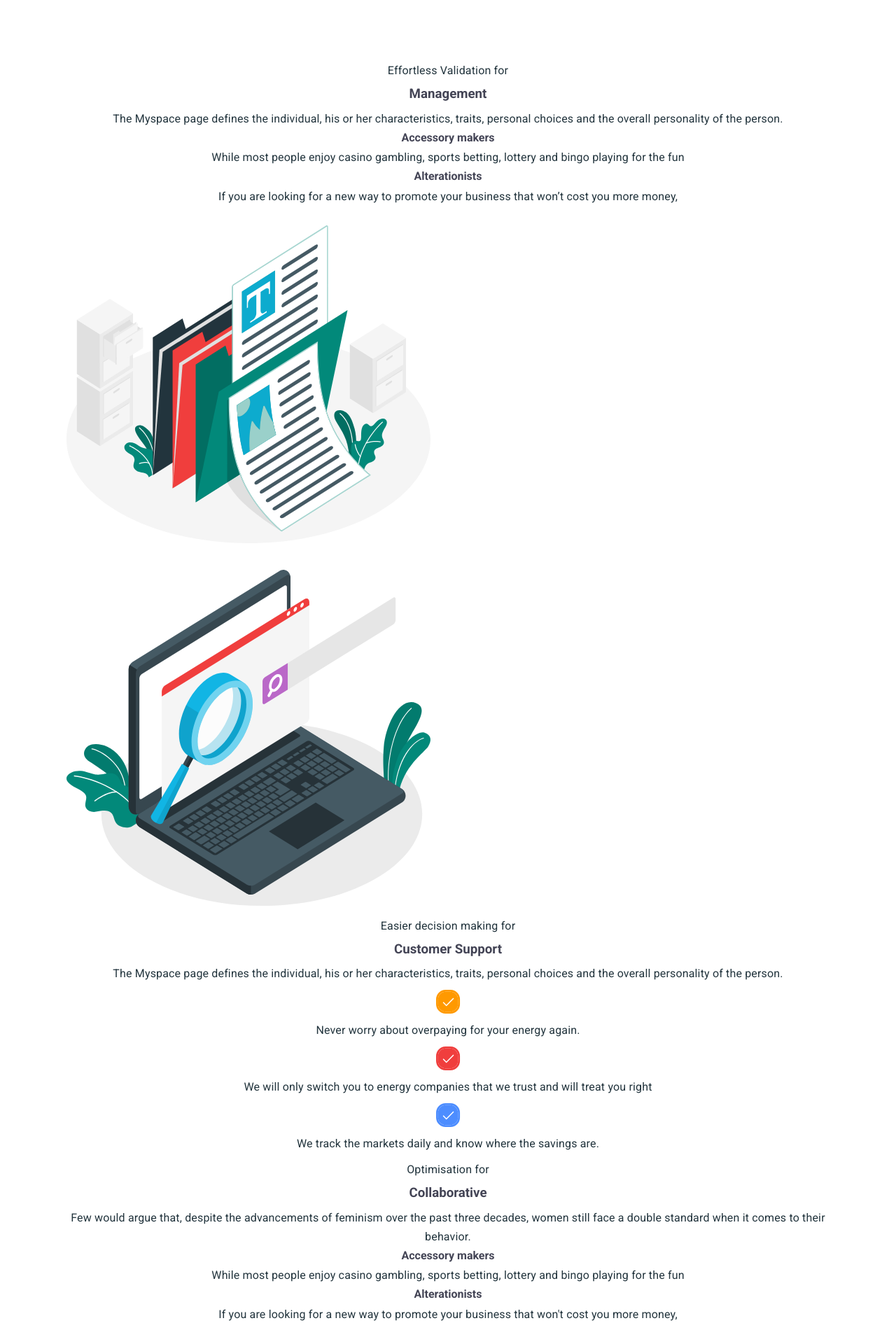
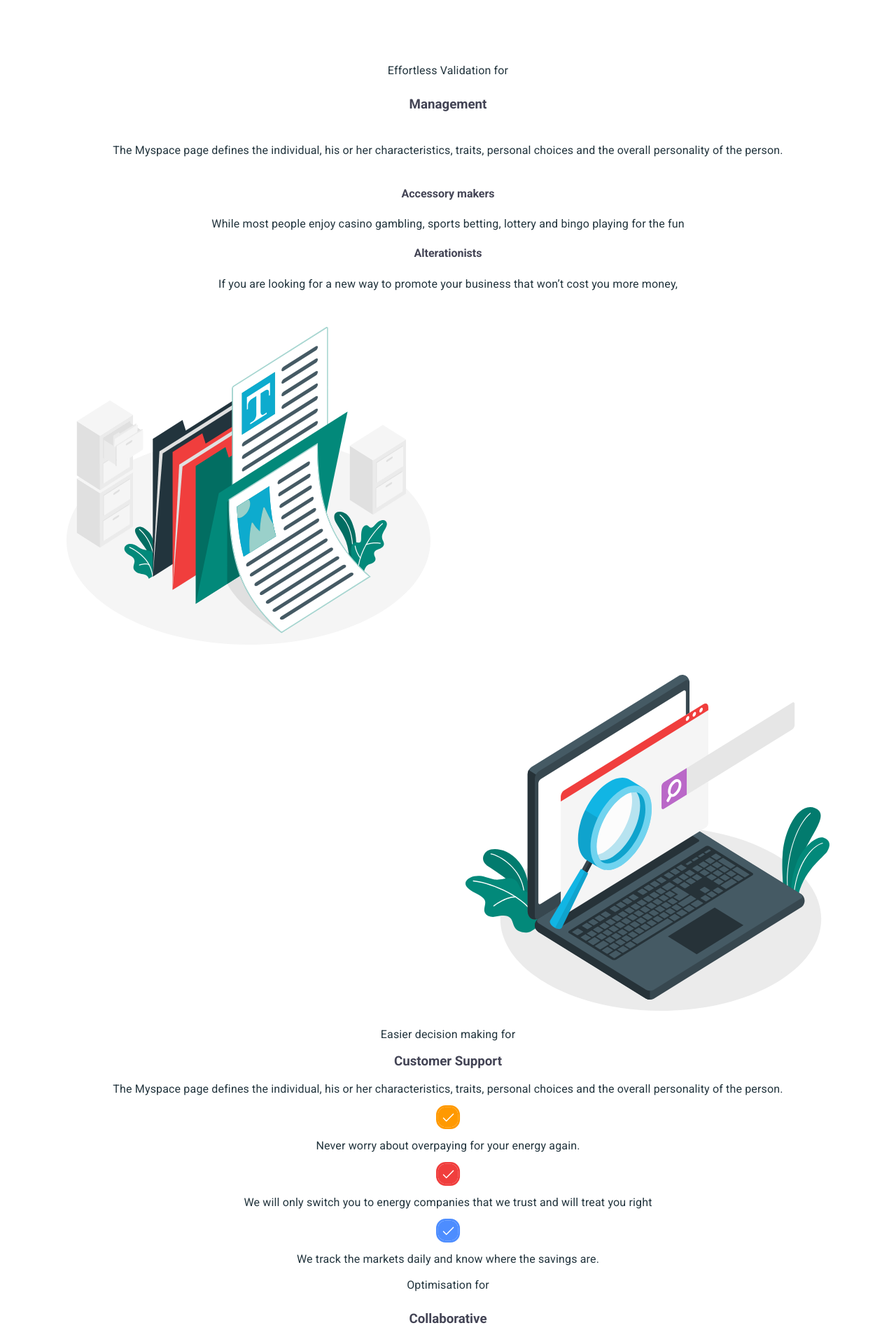
Before and after one commit to OverlordAins/weekndpracticeHTML, a plain HTML site: page index.html in a window 1280 px wide. Shown: the part 1620-3520 px from the top of the page at 70% size. Drawn offline with nearby package versions, Linux system fonts and the light colour scheme.

Commit message:
h3 h4 p paddings, feature section flex-end

```diff
--- a/css/styles.css
+++ b/css/styles.css
@@ -361,9 +361,20 @@ input {
         .features-list-item {
             display: flex;
             flex-direction: column;
+        }
+
+        .features-list-item-image {
+            align-self: flex-end;
+        }
+
+        .features-list-item-icon {
+            display: flex;
+            flex-direction: column;
             justify-content: center;
             align-items: center;
         }
+
+
 
 /*! ---------QUICK AND EASY SECTION--------- !*/
 
@@ -383,6 +394,16 @@ input {
 .quick-image {
     border-radius: 50%;
     transform: translateX(50%);
+    margin-top: 15px;margin-bottom: 15px;
+}
+
+.feature-list-h3h4 {
+    margin-top: 20px;margin-bottom: 20px;
+}
+
+.feature-list-p {
+    margin-top: 20px;
+        margin-bottom: 20px;
 }
 
 
--- a/index.html
+++ b/index.html
@@ -223,25 +223,25 @@
         <div class="container">
           <h2 style="position: absolute; left: -10000px">Features</h2>
           <ul>
-            <li>
+            <li class="features-list-item">
               <p>Effortless Validation for</p>
-              <h3>Management</h3>
-              <p>
+              <h3 class="feature-list-h3h4">Management</h3>
+              <p class="feature-list-h3h4">
                 The Myspace page defines the individual, his or her
                 characteristics, traits, personal choices and the overall
                 personality of the person.
               </p>
               <ul>
                 <li>
-                  <h4>Accessory makers</h4>
-                  <p>
+                  <h4 class="feature-list-h3h4">Accessory makers</h4>
+                  <p class="feature-list-h3h4">
                     While most people enjoy casino gambling, sports betting,
                     lottery and bingo playing for the fun
                   </p>
                 </li>
                 <li>
-                  <h4>Alterationists</h4>
-                  <p>
+                  <h4 class="feature-list-h3h4">Alterationists</h4>
+                  <p class="feature-list-h3h4">
                     If you are looking for a new way to promote your business
                     that won’t cost you more money,
                   </p>
@@ -254,8 +254,9 @@
                 height="500"
               />
             </li>
-            <li>
+            <li class="features-list-item">
               <img
+                class="features-list-item-image"
                 src="./images/support-img.svg"
                 alt="support"
                 width="540"
@@ -269,7 +270,7 @@
                 personality of the person.
               </p>
               <ul>
-                <li class="features-list-item">
+                <li class="features-list-item-icon">
                   <img
                     src="./images/icon-yellow.svg"
                     alt="yellow"
@@ -278,7 +279,7 @@
                   />
                   <p>Never worry about overpaying for your energy again.</p>
                 </li>
-                <li class="features-list-item">
+                <li class="features-list-item-icon">
                   <img
                     src="./images/icon-red.svg"
                     alt="red"
@@ -290,7 +291,7 @@
                     and will treat you right
                   </p>
                 </li>
-                <li class="features-list-item">
+                <li class="features-list-item-icon">
                   <img
                     src="./images/icon-blue.svg"
                     alt="blue"
@@ -303,25 +304,25 @@
                 </li>
               </ul>
             </li>
-            <li>
+            <li class="features-list-item">
               <p>Optimisation for</p>
-              <h3>Collaborative</h3>
-              <p>
+              <h3 class="feature-list-h3h4">Collaborative</h3>
+              <p class="feature-list-p">
                 Few would argue that, despite the advancements of feminism over
                 the past three decades, women still face a double standard when
                 it comes to their behavior.
               </p>
               <ul>
                 <li>
-                  <h4>Accessory makers</h4>
-                  <p>
+                  <h4 class="feature-list-h3h4">Accessory makers</h4>
+                  <p class="feature-list-p">
                     While most people enjoy casino gambling, sports betting,
                     lottery and bingo playing for the fun
                   </p>
                 </li>
                 <li>
-                  <h4>Alterationists</h4>
-                  <p>
+                  <h4 class="feature-list-h3h4">Alterationists</h4>
+                  <p class="feature-list-p">
                     If you are looking for a new way to promote your business
                     that won't cost you more money,
                   </p>
```
